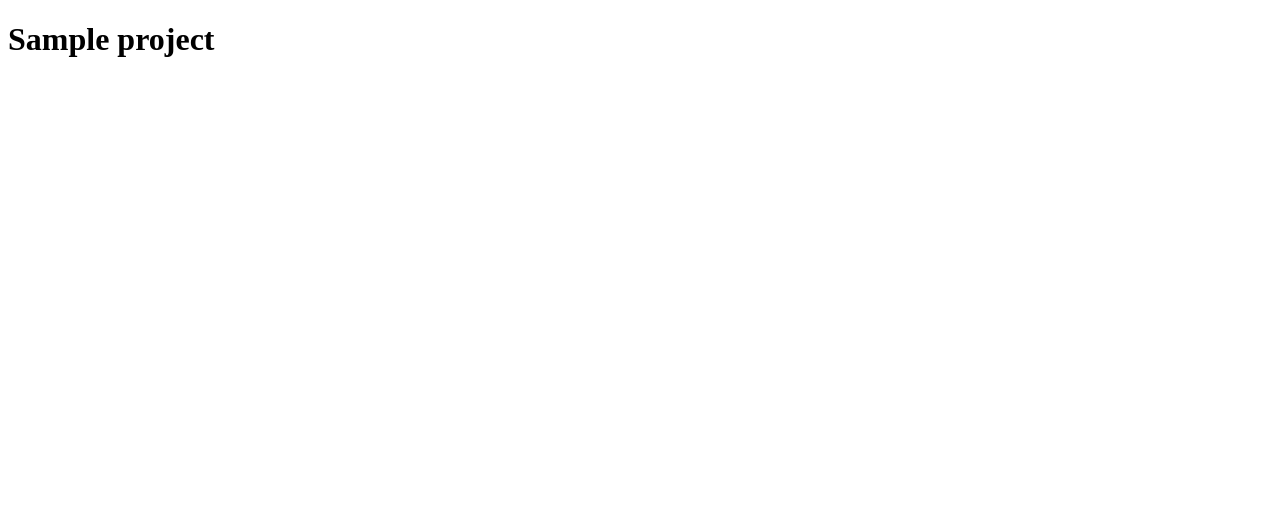
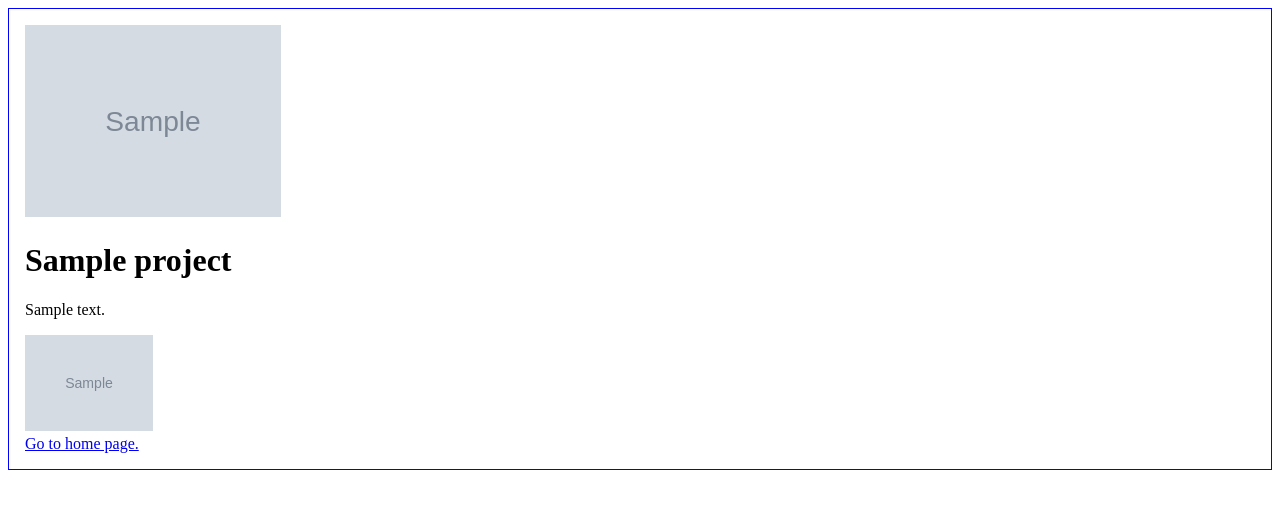
Before and after one commit to tomhaeck/portfolio, a Django app: page /1/ in a window 1280 px wide. Before the commit the part shown is almost empty. Shown: the top 509 px of the page. Run offline with Django 5.2, Linux system fonts and the light colour scheme; tables that the repository leaves empty hold one stand-in row (values such as "Sample post"); grey boxes marked "Sample" are stand-in pictures.

Commit message:
make project_detail template show all project's info

```diff
--- a/projects/templates/projects/all_projects.html
+++ b/projects/templates/projects/all_projects.html
@@ -21,7 +21,7 @@
         <h1>{{ project.title }}</h1>
         <p>{{ project.description }}</p>
 
-        <div class="cover-image">
+        <div>
         {% if project.cover_image %}
             <img src="{{ project.cover_image.url }}" alt="{{ project.title }}">
         {% endif %}
--- a/projects/templates/projects/project_detail.html
+++ b/projects/templates/projects/project_detail.html
@@ -3,10 +3,41 @@
 <head>
     <meta charset="UTF-8">
     <title>{{ project.title }}</title>
+    <style>
+        div.project {
+            border: 1px solid blue;
+            padding: 1rem;
+        }
+        img {
+            width: 20vw;
+        }
+        img.project-image {
+            width: 10vw;
+        }
+    </style>
 </head>
 <body>
 
-<h1>{{ project.title }}</h1>
+<div class="project">
+
+    <div>
+        {% if project.cover_image %}
+            <img src="{{ project.cover_image.url }}" alt="{{ project.title }}">
+        {% endif %}
+    </div>
+
+    <h1>{{ project.title }}</h1>
+    <p>{{ project.description }}</p>
+
+    <div>
+        {% for img in project.images.all %}
+            <img src="{{ img.image.url }}" alt="" class="project-image">
+        {% endfor %}
+    </div>
+
+    <a href="{% url 'all_projects' %}">Go to home page.</a>
+
+</div>
 
 </body>
 </html>
```
